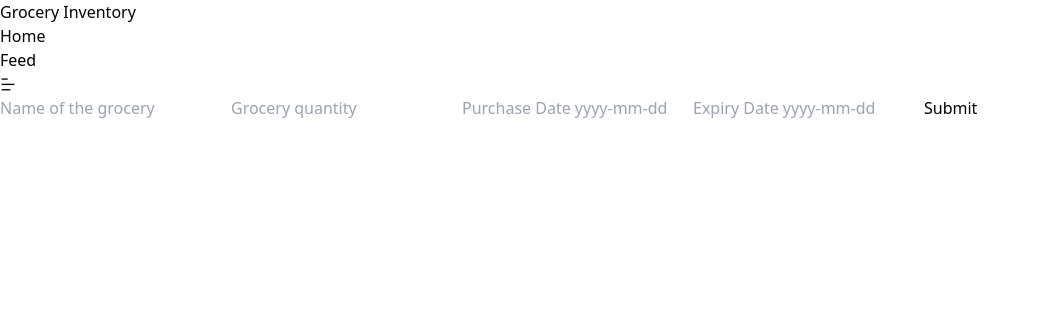
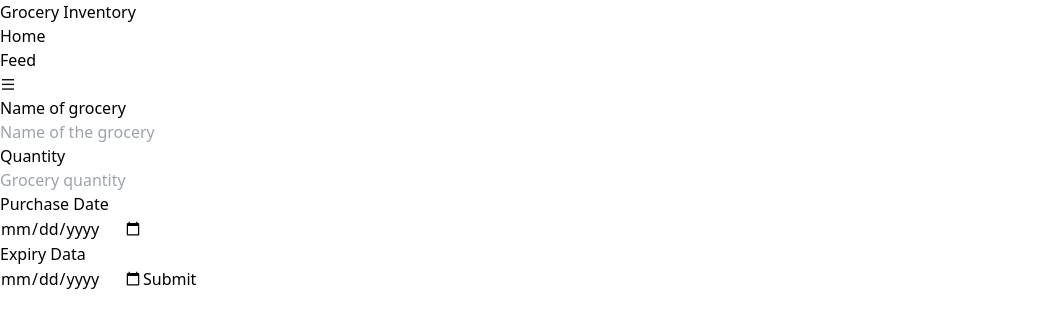
Before and after one commit to CoderVaibhav18/Smart-Grocery-Inventory---Expiry-Tracker, a React (Vite) app in the folder frontend/: page / in a window 1280 px wide. Shown: the top 328 px of the page, without its empty margins (0-1039 px from the left). Built offline with nearby package versions, Linux system fonts and the light colour scheme.

Commit message:
Add grocery done

```diff
--- a/frontend/src/App.jsx
+++ b/frontend/src/App.jsx
@@ -1,24 +1,55 @@
 import { Link, Route, Routes } from "react-router-dom";
 import Home from "./pages/Home";
 import Feed from "./pages/feed";
+import "./App.css";
+import { useState } from "react";
 
 function App() {
+  const [isOpen, setIsOpen] = useState(false);
   return (
-    <div className="h-screen w-screen">
-      <div className="text-center p-5 flex items-center justify-between">
-        <h3 className="text-2xl font-semibold ">Grocery Inventory</h3>
-        <ul className="flex items-center gap-5  justify-around">
-          <li className="text-xl font-medium">
+    <div className="h-screen w-screen ">
+      <nav className="bg-white shadow-md">
+        <div className="max-w-7xl mx-auto px-4 sm:px-6 lg:px-8">
+          <div className="flex justify-between items-center py-5">
+            {/* Logo */}
+            <h3 className="text-2xl font-semibold">Grocery Inventory</h3>
+
+            {/* Desktop Menu */}
+            <ul className=" hidden md:flex items-center gap-8">
+              <li className="text-xl font-medium hover:text-green-600">
                 <Link to="/">Home</Link>
               </li>
-          <li className="text-xl font-medium">
+              <li className="text-xl font-medium hover:text-green-600">
                 <Link to="/feed">Feed</Link>
               </li>
             </ul>
-        <h3 className="text-2xl hidden font-bold">
-          <i className="ri-bar-chart-horizontal-line"></i>
-        </h3>
+
+            {/* Mobile Menu Button */}
+            <button
+              onClick={() => setIsOpen(!isOpen)}
+              className="md:hidden text-3xl focus:outline-none"
+            >
+              <i className="ri-menu-line"></i>
+            </button>
           </div>
+
+          {/* Mobile Menu */}
+          {isOpen && (
+            <ul className="md:hidden flex fixed mt-5 text-center  w-full bg-white flex-col gap-4 pb-4">
+              <li className="text-lg font-medium hover:text-green-600">
+                <Link to="/" onClick={() => setIsOpen(false)}>
+                  Home
+                </Link>
+              </li>
+              <li className="text-lg font-medium hover:text-green-600">
+                <Link to="/feed" onClick={() => setIsOpen(false)}>
+                  Feed
+                </Link>
+              </li>
+            </ul>
+          )}
+        </div>
+      </nav>
       <Routes>
         <Route path="/" element={<Home />} />
         <Route path="/feed" element={<Feed />} />
--- a/frontend/src/pages/Home.jsx
+++ b/frontend/src/pages/Home.jsx
@@ -35,35 +35,39 @@ const Home = () => {
     <div>
       <form
         onSubmit={(e) => submitHandler(e)}
-        className="p-5 flex mt-3 flex-col gap-5"
+        className="p-5 flex mt-3 flex-col"
       >
+        <h3 className="text-xl font-medium mb-2">Name of grocery</h3>
         <input
-          className="py-2 px-8 bg-[#eeee] text-lg font-normal rounded-lg w-full"
+          className="py-2 px-8 mb-5 bg-[#eeee] text-lg font-normal rounded-lg w-full"
           type="text"
           value={groceryName}
           onChange={(e) => setGroceryName(e.target.value)}
           placeholder="Name of the grocery"
         />
+        <h3 className="text-xl font-medium mb-2">Quantity</h3>
         <input
-          className="py-2 px-8 bg-[#eeee] text-lg font-normal rounded-lg w-full"
+          className="py-2 px-8 mb-5 bg-[#eeee] text-lg font-normal rounded-lg w-full"
           type="number"
           value={quantity}
           onChange={(e) => setQuantity(e.target.value)}
           placeholder="Grocery quantity"
         />
+        <h3 className="text-xl font-medium mb-2">Purchase Date</h3>
         <input
-          className="py-2 px-8 bg-[#eeee] text-lg font-normal rounded-lg w-full"
-          type="text"
+          className="py-2 px-8 mb-5 bg-[#eeee] text-lg font-normal rounded-lg w-full"
+          type="date"
           value={purchaseDate}
           onChange={(e) => setPurchaseDate(e.target.value)}
-          placeholder="Purchase Date yyyy-mm-dd"
+          placeholder="Purchase Date"
         />
+        <h3 className="text-xl font-medium mb-2">Expiry Data</h3>
         <input
-          className="py-2 px-8 bg-[#eeee] text-lg font-normal rounded-lg w-full"
-          type="text"
+          className="py-2 px-8 mb-5 bg-[#eeee] text-lg font-normal rounded-lg w-full"
+          type="date"
           value={expiryData}
           onChange={(e) => setExpiryData(e.target.value)}
-          placeholder="Expiry Date yyyy-mm-dd"
+          placeholder="Expiry Date"
         />
         <button
           type="submit"
```
Lines whose indentation alone changed are shown as unchanged.
